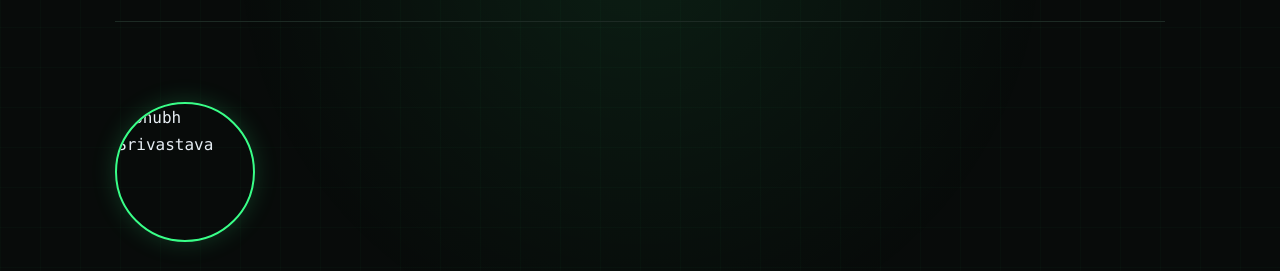
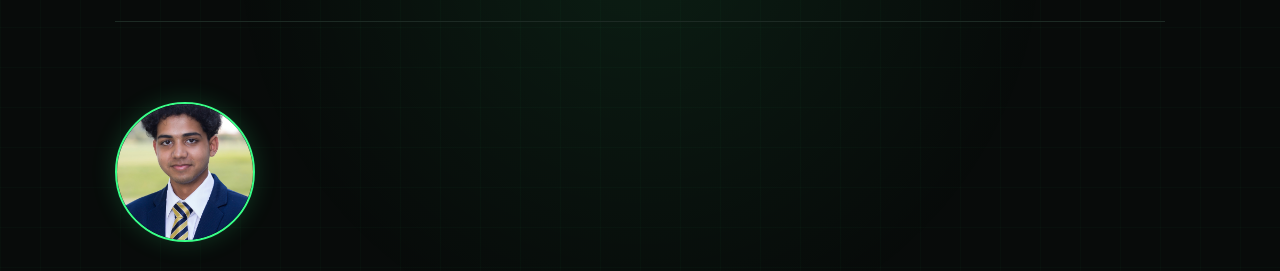
Before and after one commit to srivastava0811/srivastava0811.github.io, a plain HTML site: page index.html in a window 1280 px wide. Shown: the part 53-324 px from the top of the page. Drawn offline with nearby package versions, Linux system fonts and the light colour scheme.

Commit message:
Fixed profile photo issues

```diff
--- a/index.html
+++ b/index.html
@@ -1072,7 +1072,7 @@
 
         <section class="hero">
 
-            <img src="IMG_1441.jpg" alt="Shubh Srivastava" class="profile-img">
+            <img src="IMG_1441.jpeg" alt="Shubh Srivastava" class="profile-img">
 
             <div class="terminal-line">
                 <span>$</span> whoami
```
